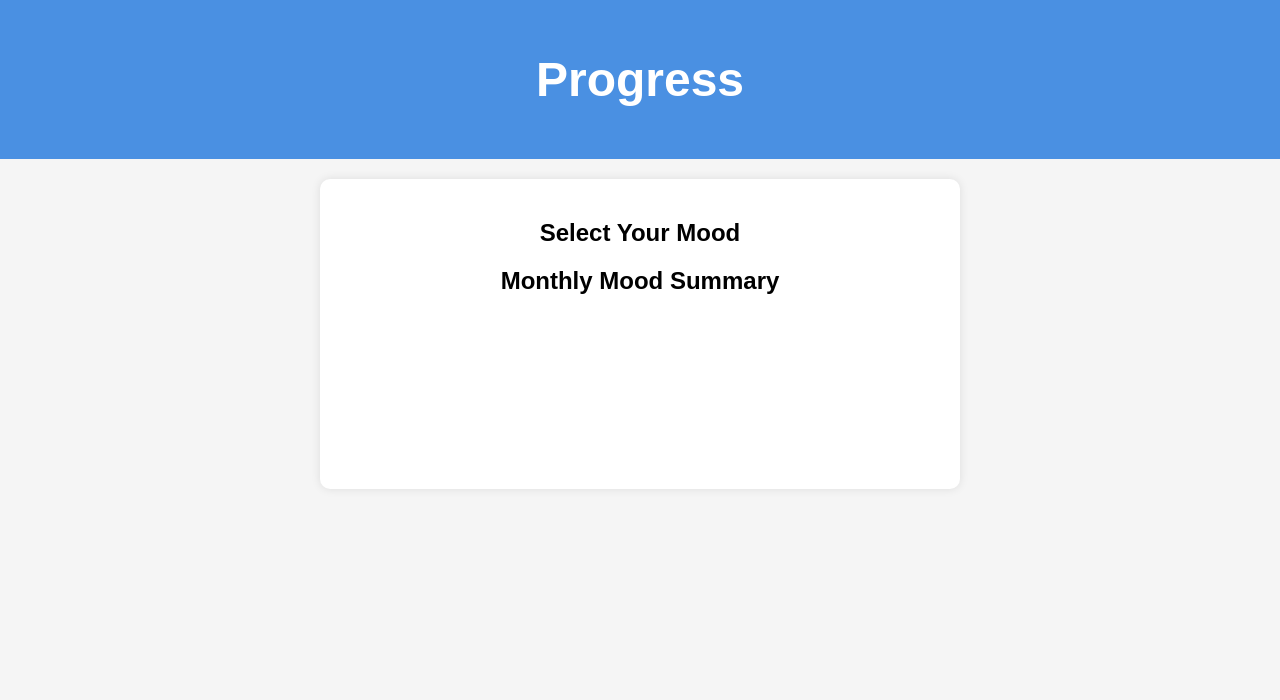
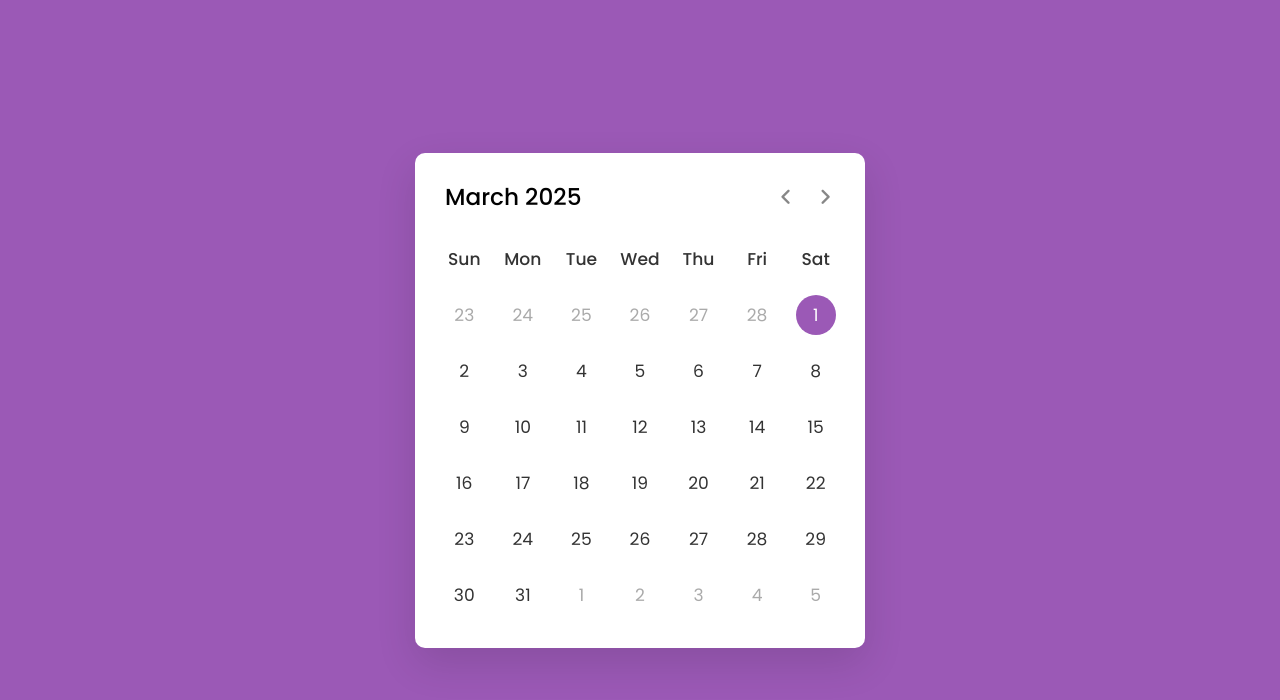
Before and after one commit to Aastha-Desai/HenHacks, a website: page trackProgess.html in a window 1280 px wide. Drawn offline with nearby package versions, Linux system fonts and the light colour scheme.

Commit message:
Merge branch 'main' of https://github.com/VarshaDanduri/HenHacks

```diff
--- a/trackProgess.html
+++ b/trackProgess.html
@@ -1,28 +1,39 @@
 <!DOCTYPE html>
-<html lang="en">
+<!-- Coding By CodingNepal - youtube.com/codingnepal -->
+<html lang="en" dir="ltr">
   <head>
-    <meta charset="UTF-8">
+    <meta charset="utf-8">
+    <title>Dynamic Calendar JavaScript</title>
+    <link rel="stylesheet" href="trackProgress.css">
     <meta name="viewport" content="width=device-width, initial-scale=1.0">
-    <title>Mood Tracker</title>
-    <link rel="stylesheet" href="trackProgress.css">
+    <!-- Google Font Link for Icons -->
+    <link rel="stylesheet" href="https://fonts.googleapis.com/css2?family=Material+Symbols+Rounded:opsz,wght,FILL,GRAD@20..48,100..700,0..1,-50..200">
+    <script src="trackProgress.js" defer></script>
   </head>
   <body>
+    <div class="wrapper">
       <header>
-        <h1>Progress</h1>
+        <p class="current-date"></p>
+        <div class="icons">
+          <span id="prev" class="material-symbols-rounded">chevron_left</span>
+          <span id="next" class="material-symbols-rounded">chevron_right</span>
+        </div>
       </header>
+      <div class="calendar">
+        <ul class="weeks">
+          <li>Sun</li>
+          <li>Mon</li>
+          <li>Tue</li>
+          <li>Wed</li>
+          <li>Thu</li>
+          <li>Fri</li>
+          <li>Sat</li>
+        </ul>
+        <ul class="days"></ul>
+      </div>
+    </div>
 
-    <main>
-        <section id="calendar-section">
-            <h2>Select Your Mood</h2>
-            <div id="calendar"></div>
-        </section>
 
-        <section id="chart-section">
-            <h2>Monthly Mood Summary</h2>
-            <canvas id="moodChart"></canvas>
-        </section>
-    </main>
 
-    <script src="script.js"></script>
   </body>
 </html>
--- a/trackProgress.css
+++ b/trackProgress.css
@@ -1,23 +1,103 @@
-body {
-    font-family: Arial, sans-serif;
-    text-align: center;
-    background-color: #f5f5f5;
-    margin: 0;
-    padding: 0;
+/* Import Google font - Poppins */
+@import url('https://fonts.googleapis.com/css2?family=Poppins:wght@400;500;600&display=swap');
+*{
+  margin: 0;
+  padding: 0;
+  box-sizing: border-box;
+  font-family: 'Poppins', sans-serif;
 }
-
-header {
-    background-color: #4a90e2;
-    color: white;
-    padding: 20px;
-    font-size: 24px;
+body{
+  display: flex;
+  align-items: center;
+  padding: 0 10px;
+  justify-content: center;
+  min-height: 100vh;
+  background: #9B59B6;
 }
-
-main {
-    max-width: 600px;
-    margin: 20px auto;
-    padding: 20px;
-    background-color: white;
-    box-shadow: 0px 0px 10px rgba(0, 0, 0, 0.1);
-    border-radius: 10px;
+.wrapper{
+  width: 450px;
+  background: #fff;
+  border-radius: 10px;
+  box-shadow: 0 15px 40px rgba(0,0,0,0.12);
 }
+.wrapper header{
+  display: flex;
+  align-items: center;
+  padding: 25px 30px 10px;
+  justify-content: space-between;
+}
+header .icons{
+  display: flex;
+}
+header .icons span{
+  height: 38px;
+  width: 38px;
+  margin: 0 1px;
+  cursor: pointer;
+  color: #878787;
+  text-align: center;
+  line-height: 38px;
+  font-size: 1.9rem;
+  user-select: none;
+  border-radius: 50%;
+}
+.icons span:last-child{
+  margin-right: -10px;
+}
+header .icons span:hover{
+  background: #f2f2f2;
+}
+header .current-date{
+  font-size: 1.45rem;
+  font-weight: 500;
+}
+.calendar{
+  padding: 20px;
+}
+.calendar ul{
+  display: flex;
+  flex-wrap: wrap;
+  list-style: none;
+  text-align: center;
+}
+.calendar .days{
+  margin-bottom: 20px;
+}
+.calendar li{
+  color: #333;
+  width: calc(100% / 7);
+  font-size: 1.07rem;
+}
+.calendar .weeks li{
+  font-weight: 500;
+  cursor: default;
+}
+.calendar .days li{
+  z-index: 1;
+  cursor: pointer;
+  position: relative;
+  margin-top: 30px;
+}
+.days li.inactive{
+  color: #aaa;
+}
+.days li.active{
+  color: #fff;
+}
+.days li::before{
+  position: absolute;
+  content: "";
+  left: 50%;
+  top: 50%;
+  height: 40px;
+  width: 40px;
+  z-index: -1;
+  border-radius: 50%;
+  transform: translate(-50%, -50%);
+}
+.days li.active::before{
+  background: #9B59B6;
+}
+.days li:not(.active):hover::before{
+  background: #f2f2f2;
+}
--- /dev/null
+++ b/trackProgress.js
@@ -0,0 +1,59 @@
+const daysTag = document.querySelector(".days"),
+currentDate = document.querySelector(".current-date"),
+prevNextIcon = document.querySelectorAll(".icons span");
+
+// getting new date, current year and month
+let date = new Date(),
+currYear = date.getFullYear(),
+currMonth = date.getMonth();
+
+// storing full name of all months in array
+const months = ["January", "February", "March", "April", "May", "June", "July",
+              "August", "September", "October", "November", "December"];
+
+const renderCalendar = () => {
+    let firstDayofMonth = new Date(currYear, currMonth, 1).getDay(), // getting first day of month
+    lastDateofMonth = new Date(currYear, currMonth + 1, 0).getDate(), // getting last date of month
+    lastDayofMonth = new Date(currYear, currMonth, lastDateofMonth).getDay(), // getting last day of month
+    lastDateofLastMonth = new Date(currYear, currMonth, 0).getDate(); // getting last date of previous month
+    let liTag = "";
+
+    for (let i = firstDayofMonth; i > 0; i--) { // creating li of previous month last days
+        liTag += `<li class="inactive">${lastDateofLastMonth - i + 1}</li>`;
+    }
+
+    for (let i = 1; i <= lastDateofMonth; i++) { // creating li of all days of current month
+        // adding active class to li if the current day, month, and year matched
+        let isToday = i === date.getDate() && currMonth === new Date().getMonth()
+                     && currYear === new Date().getFullYear() ? "active" : "";
+        liTag += `<li class="${isToday}">${i}</li>`;
+    }
+
+    for (let i = lastDayofMonth; i < 6; i++) { // creating li of next month first days
+        liTag += `<li class="inactive">${i - lastDayofMonth + 1}</li>`
+    }
+    currentDate.innerText = `${months[currMonth]} ${currYear}`; // passing current mon and yr as currentDate text
+    daysTag.innerHTML = liTag;
+}
+renderCalendar();
+
+prevNextIcon.forEach(icon => { // getting prev and next icons
+    icon.addEventListener("click", () => { // adding click event on both icons
+        // if clicked icon is previous icon then decrement current month by 1 else increment it by 1
+        currMonth = icon.id === "prev" ? currMonth - 1 : currMonth + 1;
+
+        if(currMonth < 0 || currMonth > 11) { // if current month is less than 0 or greater than 11
+            // creating a new date of current year & month and pass it as date value
+            date = new Date(currYear, currMonth, new Date().getDate());
+            currYear = date.getFullYear(); // updating current year with new date year
+            currMonth = date.getMonth(); // updating current month with new date month
+        } else {
+            date = new Date(); // pass the current date as date value
+        }
+        renderCalendar(); // calling renderCalendar function
+    });
+
+
+
+
+});
```
Lines whose indentation alone changed are shown as unchanged.
